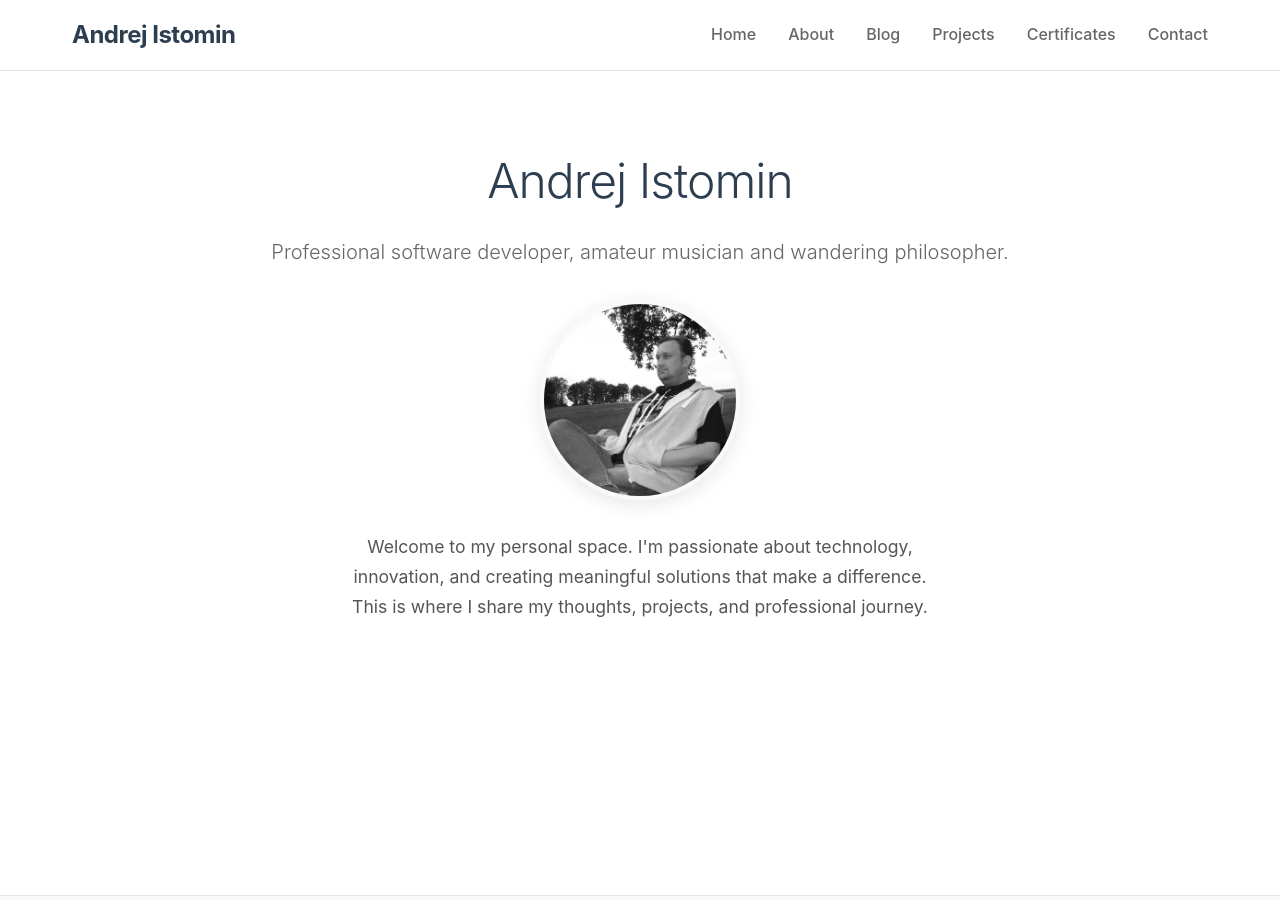
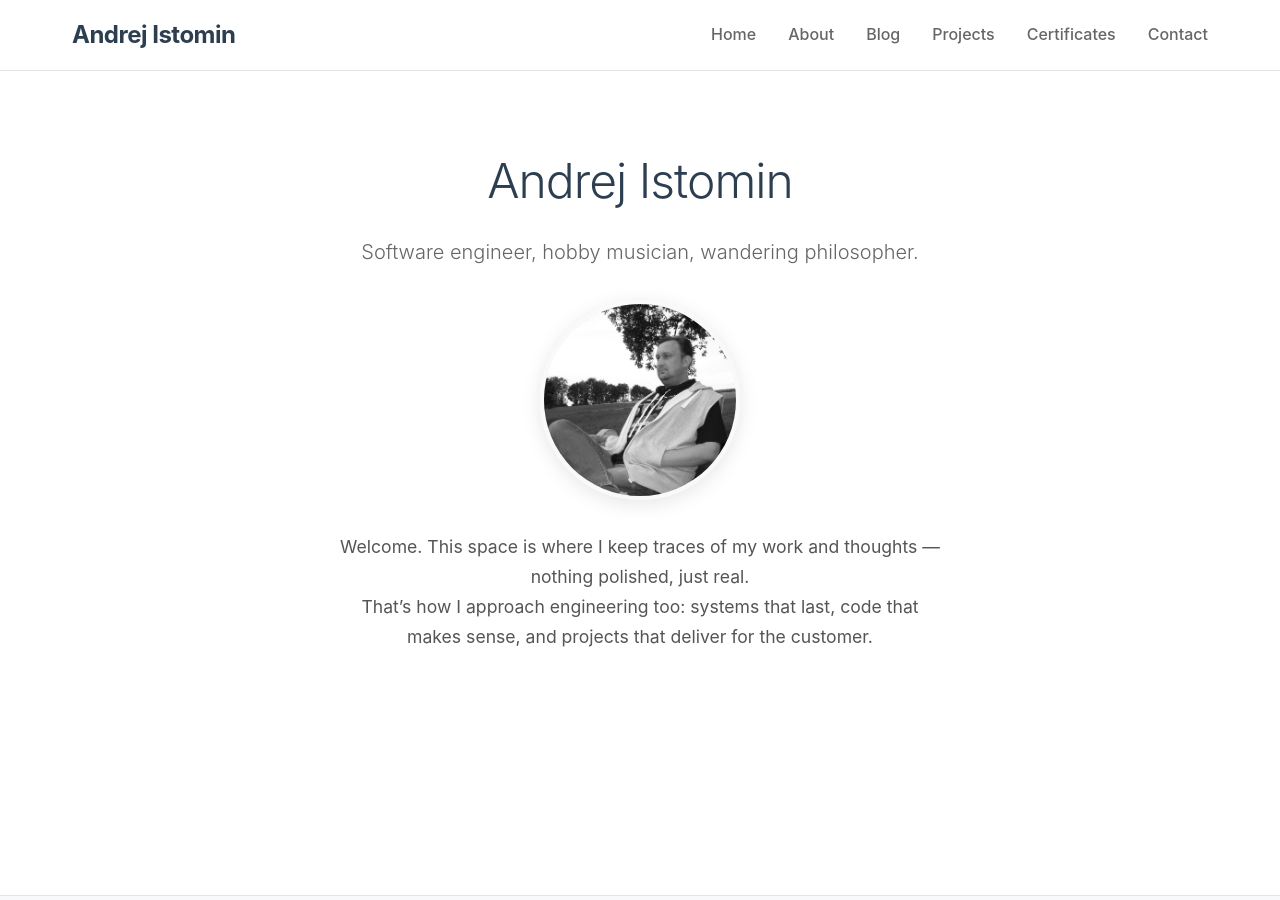
Before and after one commit to aistomin/aistomin.com, a Jekyll site: the page built from index.markdown, in a window 1280 px wide and 900 px high. Built offline with Jekyll 4.4.1, drawn with Linux system fonts in a browser that asks for light colours.

Commit message:
Issue #4. The home page text is adjusted.

```diff
--- a/index.markdown
+++ b/index.markdown
@@ -5,12 +5,11 @@ title: Home
 
 <div class="hero">
     <h1>Andrej Istomin</h1>
-    <p class="subtitle">Professional software developer, amateur musician and wandering philosopher.</p>
+    <p class="subtitle">Software engineer, hobby musician, wandering philosopher.</p>
 
     <img src="/assets/images/profile.jpg" alt="Andrej Istomin" class="hero-photo" onerror="this.style.display='none'">
 
     <div class="hero-description">
-        <p>Welcome to my personal space. I'm passionate about technology, innovation, and creating meaningful solutions that make a difference.</p>
-        <p>This is where I share my thoughts, projects, and professional journey.</p>
+        <p>Welcome. This space is where I keep traces of my work and thoughts — nothing polished, just real.</p> <p>That’s how I approach engineering too: systems that last, code that makes sense, and projects that deliver for the customer.</p>
     </div>
 </div>
```
